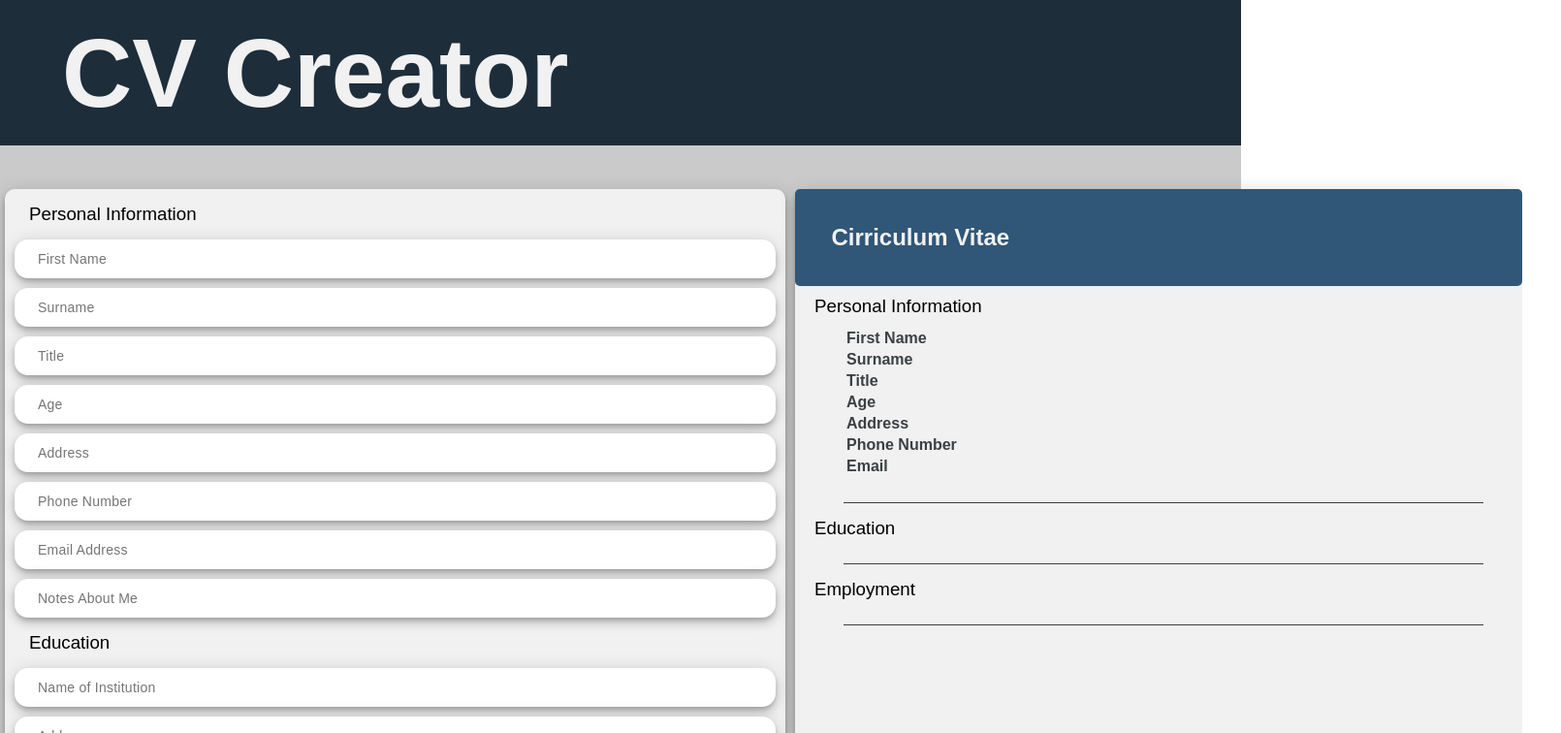
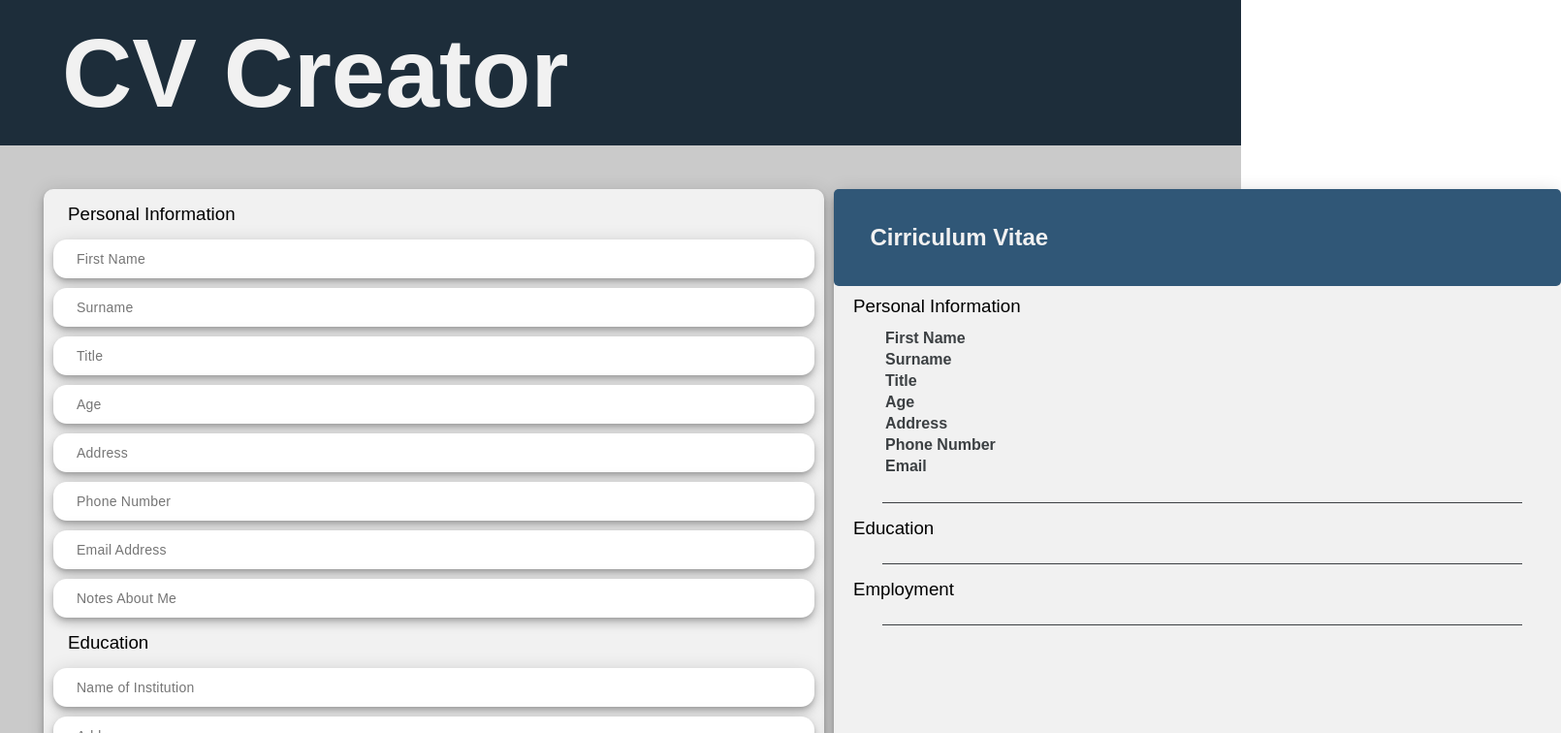
Before and after one commit to ScottCRed/cv-app, a React (Create React App) app: page / in a window 1280 px wide. Shown: the top 756 px of the page at 97% size, 1610 px wide, since content can reach past the window. Built offline with nearby package versions, Linux system fonts and the light colour scheme.

Commit message:
Clean up

```diff
--- a/src/App.css
+++ b/src/App.css
@@ -8,7 +8,7 @@ body {
     justify-content: space-around;
     background-color: rgb(202, 202, 202);
     margin: 0px;
-    padding-top: 40px;
+    padding: 40px;
 }
 
 .formWrapper {
```
